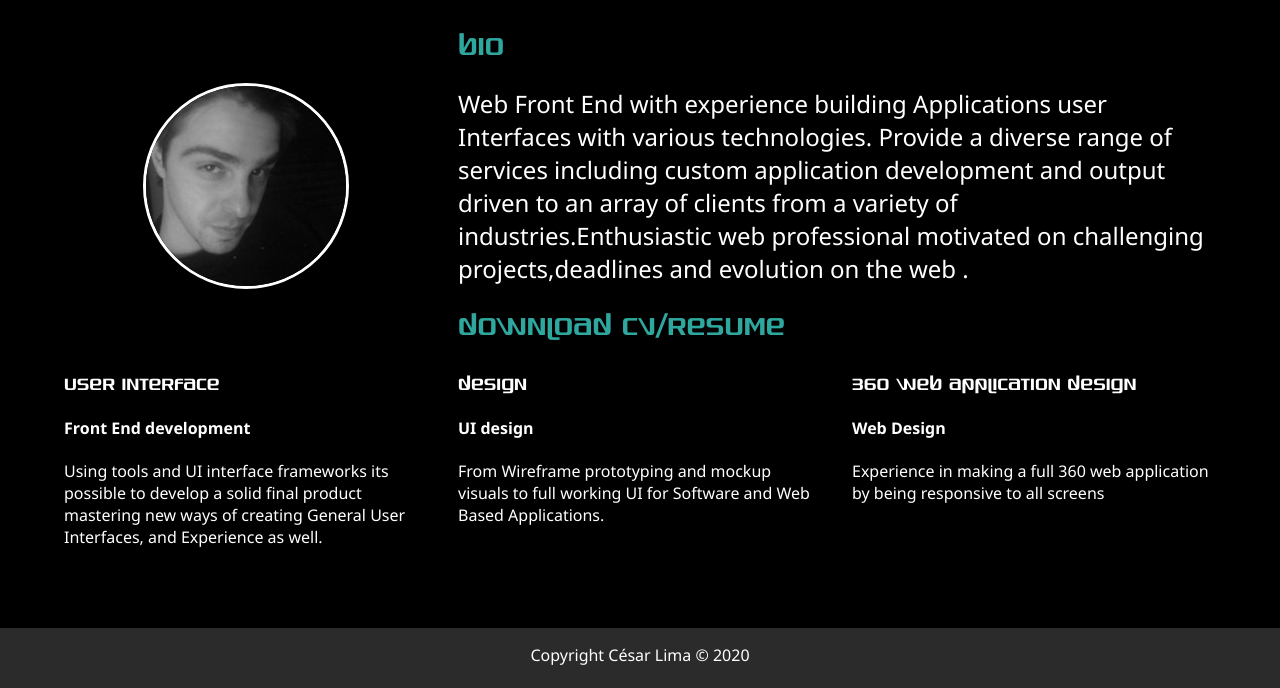
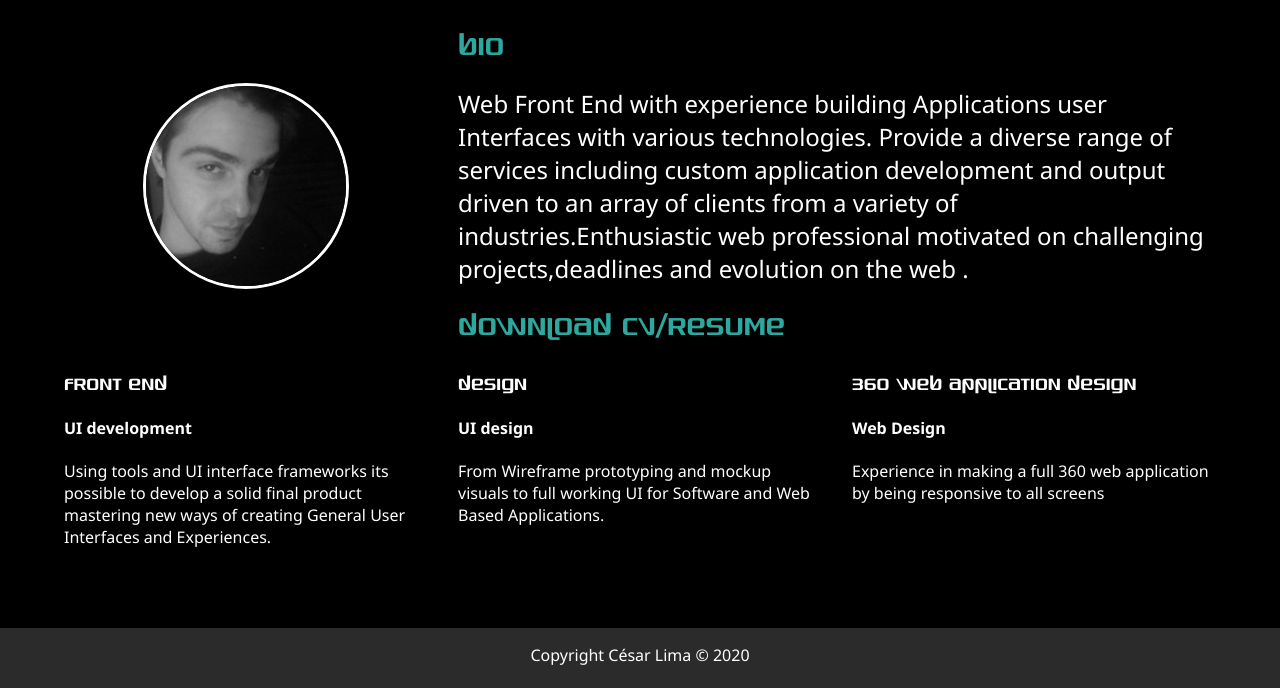
Before and after one commit to c-david-projects/portfolio-UI, a plain HTML site: page dist/about.html in a window 1280 px wide. Shown: the part 219-907 px from the top of the page. Drawn offline with Linux system fonts and the light colour scheme.

Commit message:
Added copywritting changes

```diff
--- a/dist/about.html
+++ b/dist/about.html
@@ -73,10 +73,9 @@
       </div>
 
       <div>
-        <h3>User Interface</h3>
-        <h4>Front End development</h4>
-        <p>Using tools and UI interface frameworks its possible to develop a solid final product mastering new ways of creating
-        General User Interfaces, and Experience as well.
+        <h3>Front End</h3>
+        <h4>UI development</h4>
+        <p>Using tools and UI interface frameworks its possible to develop a solid final product mastering new ways of creating General User Interfaces and Experiences.
         </p>
       </div>
 
```
Also changed, not shown: dist/contact.html (+1 -1 lines), dist/work.html (+1 -1 lines).
